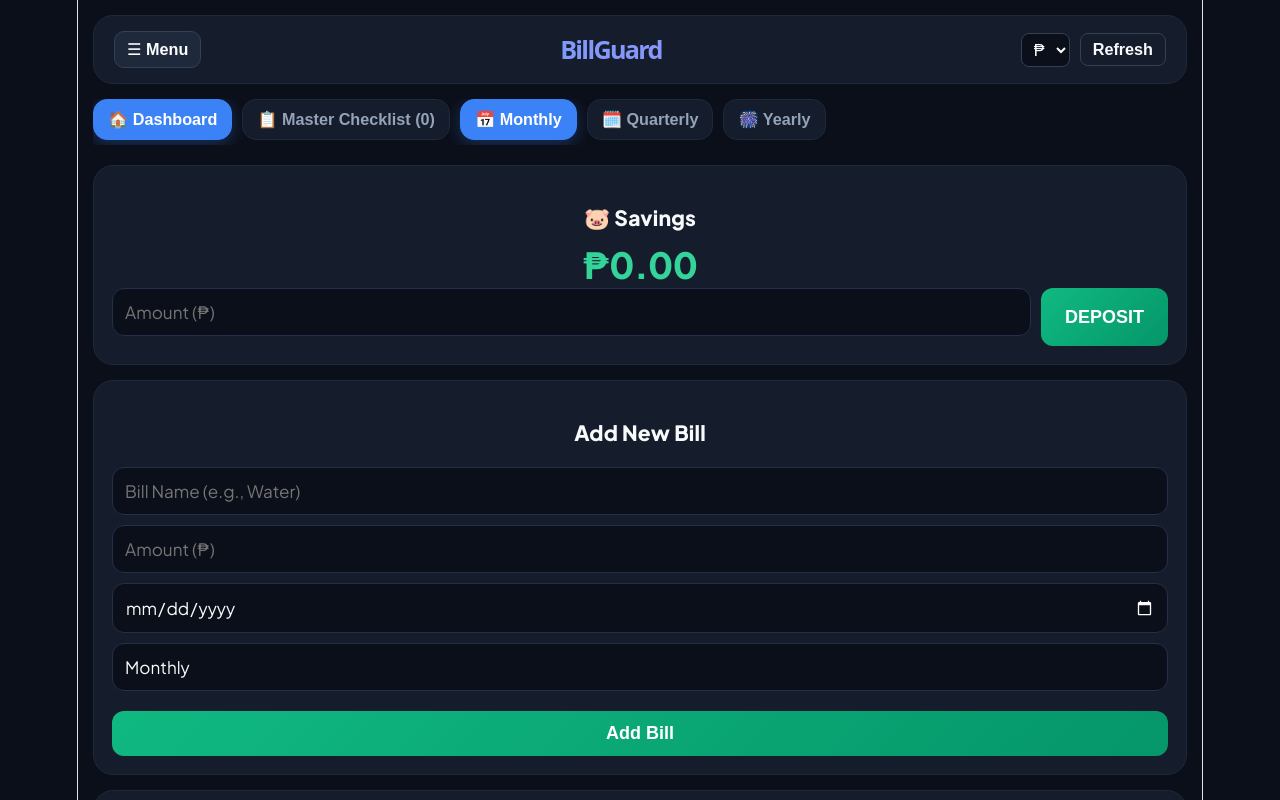
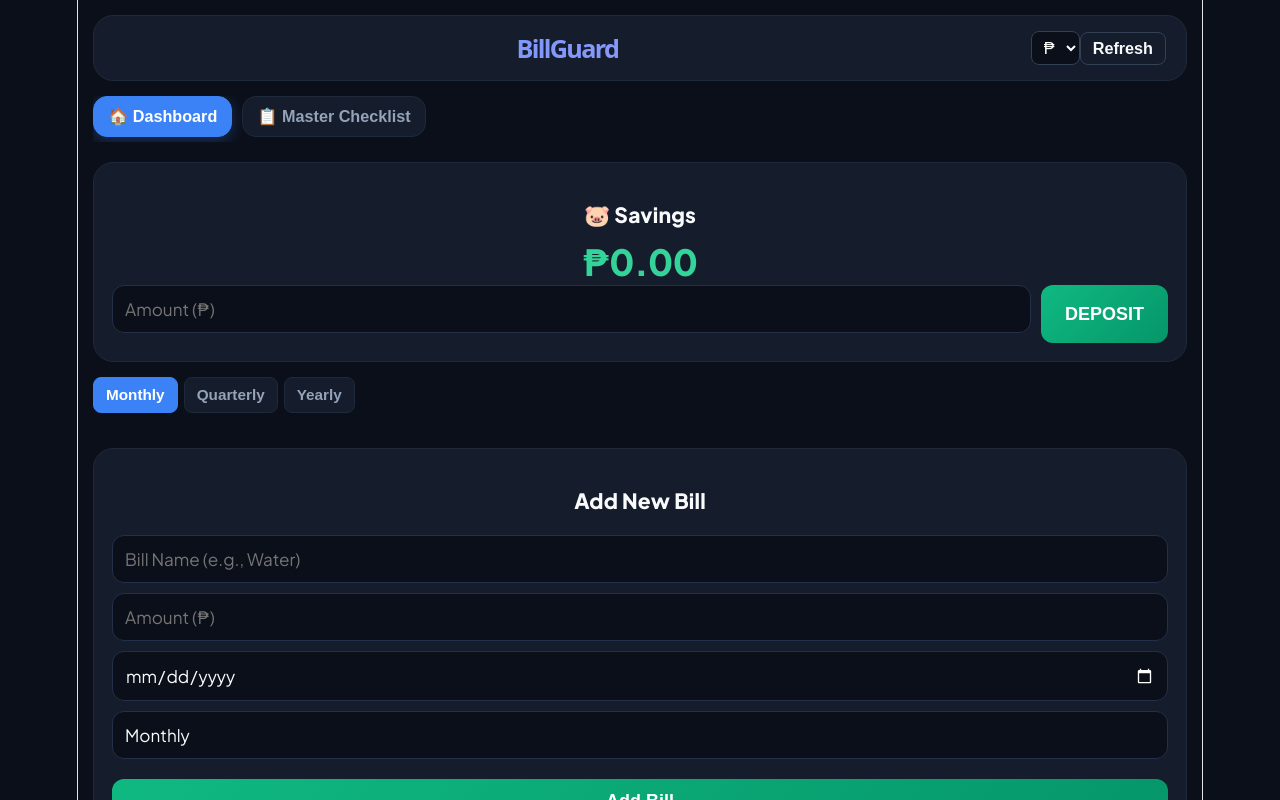
Before and after one commit to swishflex-cyber/billguard, a React (Vite) app: page / in a window 1280 px wide. Shown: the top 800 px of the page. Built offline with nearby package versions, Linux system fonts and the light colour scheme.

Commit message:
Update App.jsx

```diff
--- a/src/App.jsx
+++ b/src/App.jsx
@@ -10,7 +10,7 @@ const MONTHS = ['Jan', 'Feb', 'Mar', 'Apr', 'May', 'Jun', 'Jul', 'Aug', 'Sep', '
 function App() {
   const [currency, setCurrency] = useState(() => localStorage.getItem('billguard_currency') || '₱');
   const [savings, setSavings] = useState(() => parseFloat(localStorage.getItem('billguard_savings')) || 0);
-  const [activeTab, setActiveTab] = useState('dashboard');
+  const [activeTab, setActiveTab] = useState('dashboard'); // 'dashboard' or 'checklist'
   const [selectedList, setSelectedList] = useState('monthly');
 
   const [bills, setBills] = useState(() => {
@@ -39,24 +39,17 @@ function App() {
     setBills(bills.map(b => b.id === bill.id ? { ...b, dueDate: nextDueDateStr } : b));
   };
 
-  // ---- NEW: Refresh function ----
   const handleRefresh = () => {
     window.location.reload();
   };
 
   return (
     <div className="app">
+      {/* HEADER BAR - Cleaned up, no menu dropdown */}
       <header className="app-header">
         <div className="header-top">
-          <button
-            className="menu-btn"
-            onClick={() => setActiveTab(activeTab === 'dashboard' ? 'checklist' : 'dashboard')}
-          >
-            {activeTab === 'checklist' ? '✕ Close' : '☰ Menu'}
-          </button>
-
           <h1>BillGuard</h1>
-
+          <div className="header-controls">
             <select
               className="currency-select-top"
               value={currency}
@@ -67,14 +60,14 @@ function App() {
               <option value="€">€</option>
               <option value="£">£</option>
             </select>
-
-          {/* NEW REFRESH BUTTON (right side) */}
             <button className="refresh-btn" onClick={handleRefresh}>
               Refresh
             </button>
           </div>
+        </div>
       </header>
 
+      {/* NAV SWITCHER – Dashboard + Master Checklist */}
       <div className="tab-switcher-nav">
         <button
           className={`nav-tab-btn ${activeTab === 'dashboard' ? 'active-tab' : ''}`}
@@ -86,36 +79,60 @@ function App() {
           className={`nav-tab-btn ${activeTab === 'checklist' ? 'active-tab' : ''}`}
           onClick={() => setActiveTab('checklist')}
         >
-          📋 Master Checklist ({bills.length})
+          📋 Master Checklist
         </button>
+      </div>
 
+      {/* DASHBOARD VIEW */}
       {activeTab === 'dashboard' && (
-          <>
+        <div className="dashboard">
+          <SavingsTracker
+            savings={savings}
+            setSavings={setSavings}
+            currency={currency}
+          />
+
+          {/* Month Tabs for filtering bills */}
+          <div className="month-tab-row">
             <button
-              className={`nav-tab-btn ${selectedList === 'monthly' ? 'active-tab' : ''}`}
+              className={`month-tab-btn ${selectedList === 'monthly' ? 'active' : ''}`}
               onClick={() => setSelectedList('monthly')}
             >
-              📅 Monthly
+              Monthly
             </button>
             <button
-              className={`nav-tab-btn ${selectedList === 'quarterly' ? 'active-tab' : ''}`}
+              className={`month-tab-btn ${selectedList === 'quarterly' ? 'active' : ''}`}
               onClick={() => setSelectedList('quarterly')}
             >
-              🗓️ Quarterly
+              Quarterly
             </button>
             <button
-              className={`nav-tab-btn ${selectedList === 'yearly' ? 'active-tab' : ''}`}
+              className={`month-tab-btn ${selectedList === 'yearly' ? 'active' : ''}`}
               onClick={() => setSelectedList('yearly')}
             >
-              🎆 Yearly
+              Yearly
             </button>
-          </>
-        )}
           </div>
 
+          <BillForm
+            onAddBill={handleAddBill}
+            currency={currency}
+          />
+
+          <BillList
+            bills={bills}
+            onDeleteBill={handleDeleteBill}
+            onMarkPaid={handleMarkPaid}
+            currency={currency}
+            selectedList={selectedList}
+          />
+        </div>
+      )}
+
+      {/* MASTER CHECKLIST VIEW */}
       {activeTab === 'checklist' && (
         <div className="history-section">
-          <h3>📋 Automated Master Checklist</h3>
+          <h3 className="list-title">📋 Master Checklist</h3>
           <p className="checklist-sub">100% Automatic tracking derived from due dates:</p>
 
           {bills.length === 0 ? (
@@ -131,6 +148,7 @@ function App() {
           ) : (
             <div className="master-checklist">
               {bills.map((bill) => {
+                // Determine which year cycle this bill belongs to based on its current due date
                 const dateStr = bill.dueDate || bill.lastPaid || '2026-01-01';
                 const [yStr, mStr] = dateStr.split('-');
                 const dueYear = parseInt(yStr, 10);
@@ -141,7 +159,9 @@ function App() {
                     <div className="card-top-info">
                       <div className="card-info-left">
                         <strong className="cl-name">{bill.name}</strong>
-                        <span className="cl-amount">{currency}{bill.amount.toFixed(2)} — <span className="cl-freq">{bill.frequency}</span></span>
+                        <span className="cl-amount">
+                          {currency}{bill.amount.toFixed(2)} — <span className="cl-freq">{bill.frequency}</span>
+                        </span>
                       </div>
                       <span className="year-badge">{dueYear} Cycle</span>
                     </div>
@@ -152,6 +172,9 @@ function App() {
                         let statusClass = 'chip-unpaid';
                         let label = m;
 
+                        // Logic: If month number is less than the current due month, it's paid in this cycle
+                        // If it equals the due month, it's currently due
+                        // If it is greater, it is unpaid
                         if (monthNumber < dueMonth) {
                           statusClass = 'chip-paid';
                           label = `✓ ${m}`;
@@ -177,29 +200,6 @@ function App() {
           )}
         </div>
       )}
-
-      {activeTab === 'dashboard' && (
-        <div className="dashboard">
-          <SavingsTracker
-            savings={savings}
-            setSavings={setSavings}
-            currency={currency}
-          />
-
-          <BillForm
-            onAddBill={handleAddBill}
-            currency={currency}
-          />
-
-          <BillList
-            bills={bills}
-            onDeleteBill={handleDeleteBill}
-            onMarkPaid={handleMarkPaid}
-            currency={currency}
-            selectedList={selectedList}
-          />
-        </div>
-      )}
     </div>
   );
 }
```
Lines whose indentation alone changed are shown as unchanged.
